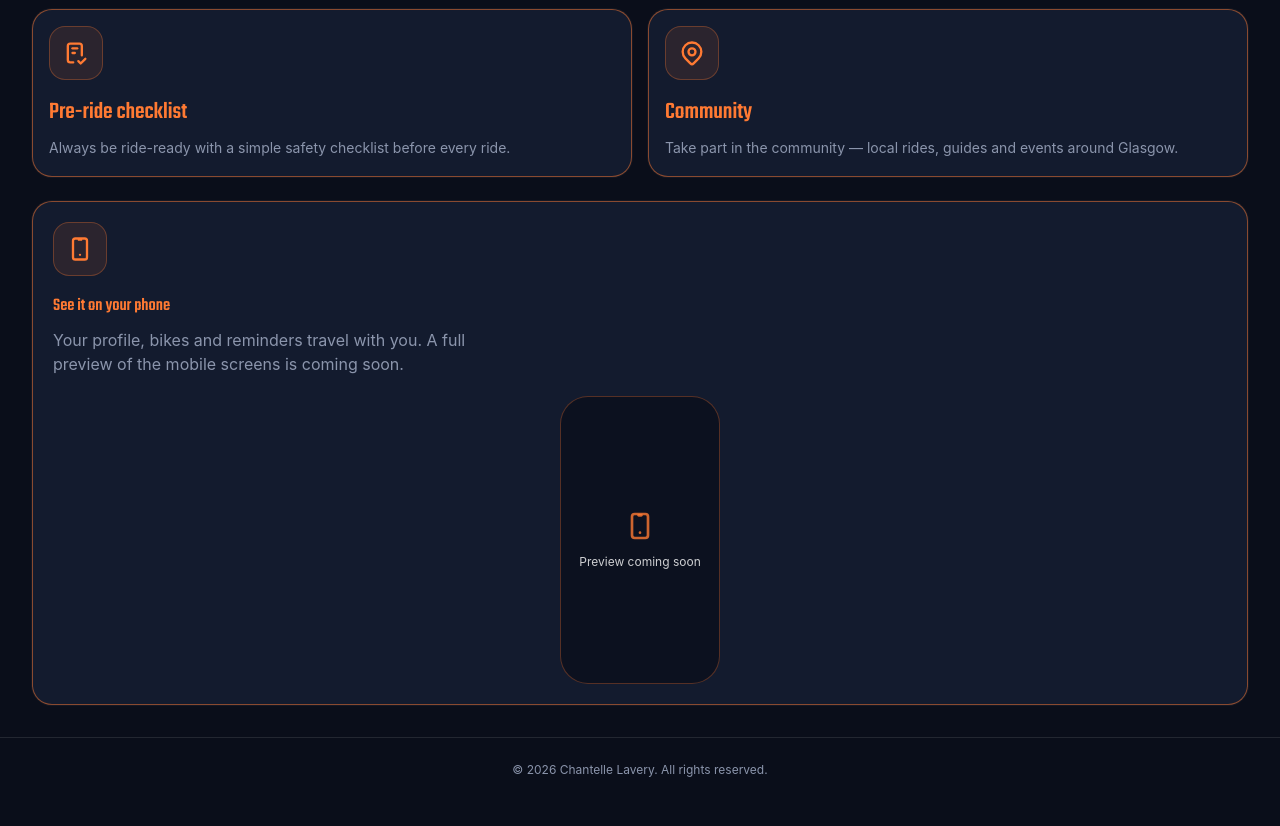
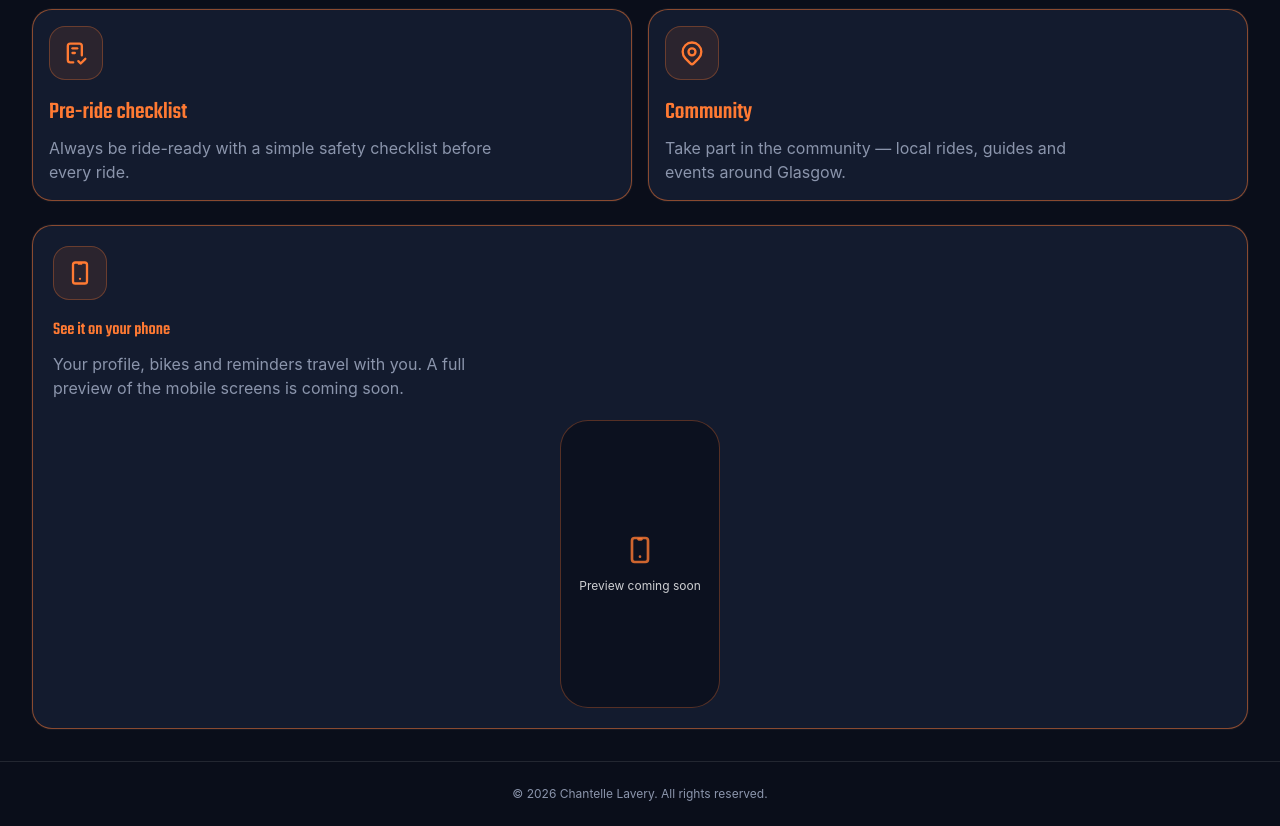
Before and after one commit to CappuSheena/Torq-Web, a React (Vite) app: page / in a window 1280 px wide. Shown: the part 1600-2426 px from the top of the page. Before the commit the page ends 2402 px from the top, so only its background shows below. Built offline with nearby package versions, Linux system fonts and the light colour scheme.

Commit message:
refixed typography.

```diff
--- a/src/components/FeatureCard.jsx
+++ b/src/components/FeatureCard.jsx
@@ -29,7 +29,7 @@ function FeatureCard({ title, description, icon: Icon, image, imageAlt, featured
         <Icon size={28} />
       </div>
       <h2 className="font-display mt-4 text-2xl font-medium text-accent">{title}</h2>
-      <p className="mt-2 text-sm leading-6 text-muted">{description}</p>
+      <p className="mt-2 max-w-md text-base leading-6 text-muted">{description}</p>
     </div>
   );
 }
```
